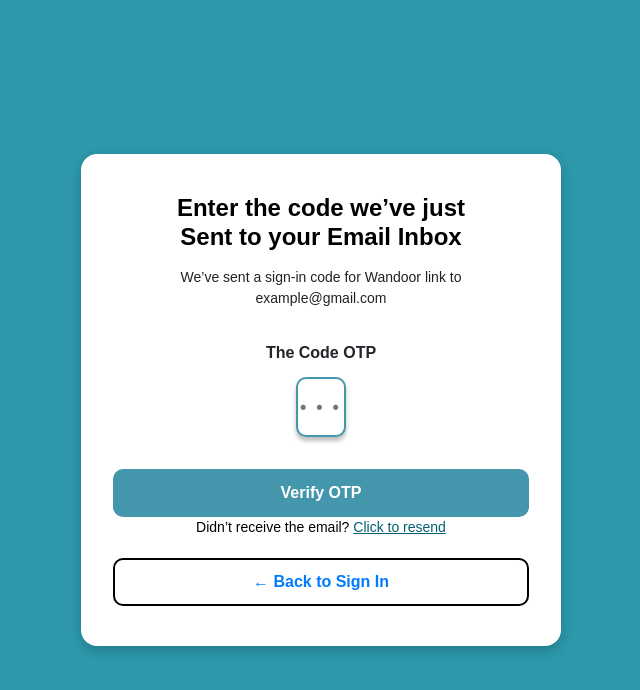
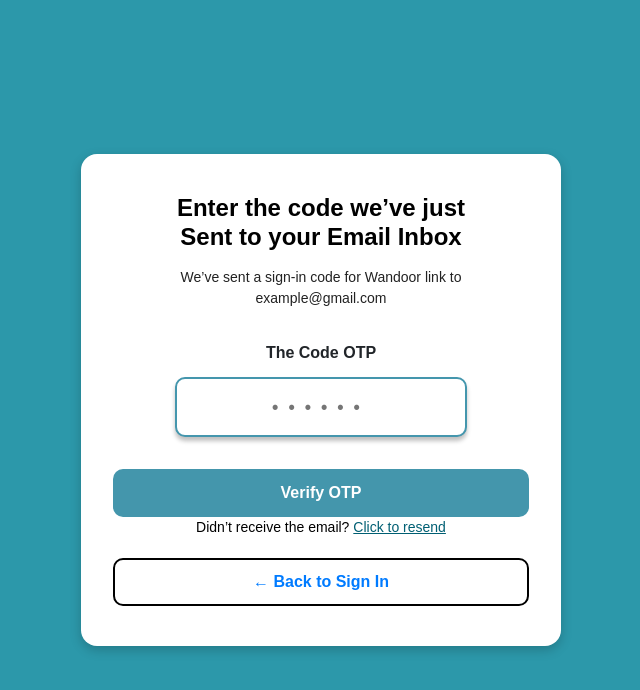
Before and after one commit to Erlangga28/MiniBanking-System, a React (Vite) app: page /otpLogin in a window 1280 px wide. Shown: the top 690 px of the page, without its empty margins (319-959 px from the left). Built offline with nearby package versions, Linux system fonts and the light colour scheme; no server answers.

Commit message:
Update CSS OTP

```diff
--- a/src/css/otpStyle.css
+++ b/src/css/otpStyle.css
@@ -46,7 +46,7 @@
   text-align: center;
   letter-spacing: 10px;
   width: 70%;
-  width: 50px;
+  /* width: 50px; */
   height: 60px;
   border: 2px solid #4496ad;
   border-radius: 10px;
```
